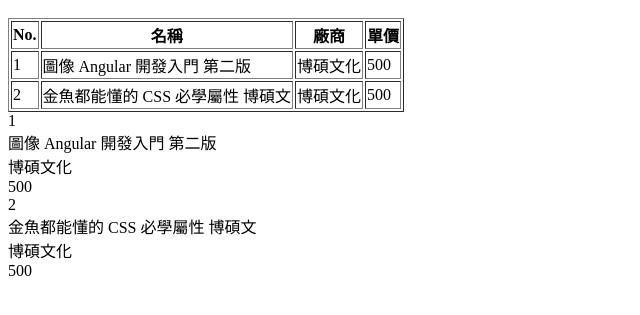
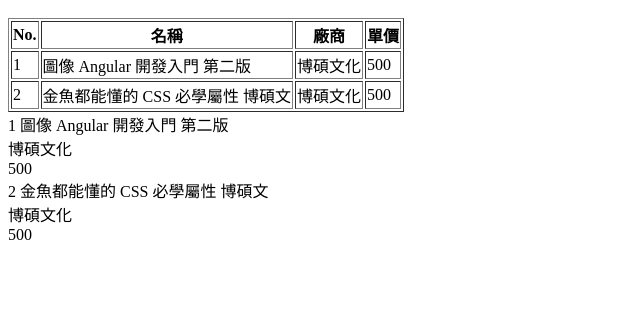
Before and after one commit to mcu-113-1-web-13130063/mcu-113-1-web-13130063, a plain HTML site: page src/index.html in a window 1280 px wide. Shown: the part 57-372 px from the top of the page, without its empty margins (0-640 px from the left). Drawn offline with Linux system fonts and the light colour scheme.

Commit message:
feat(html): 利用 span 顯示編號與名稱資訊

```diff
--- a/src/index.html
+++ b/src/index.html
@@ -26,13 +26,17 @@
         <td>500</td>
       </tr>
     </table>
-    <div>1</div>
-    <div>圖像 Angular 開發入門 第二版</div>
-    <div>博碩文化</div>
-    <div>500</div>
-    <div>2</div>
-    <div>金魚都能懂的 CSS 必學屬性 博碩文</div>
-    <div>博碩文化</div>
-    <div>500</div>
+    <div>
+      <span>1</span>
+      <span>圖像 Angular 開發入門 第二版</span>
+      <div>博碩文化</div>
+      <div>500</div>
+    </div>
+    <div>
+      <span>2</span>
+      <span>金魚都能懂的 CSS 必學屬性 博碩文</span>
+      <div>博碩文化</div>
+      <div>500</div>
+    </div>
   </body>
 </html>
```
